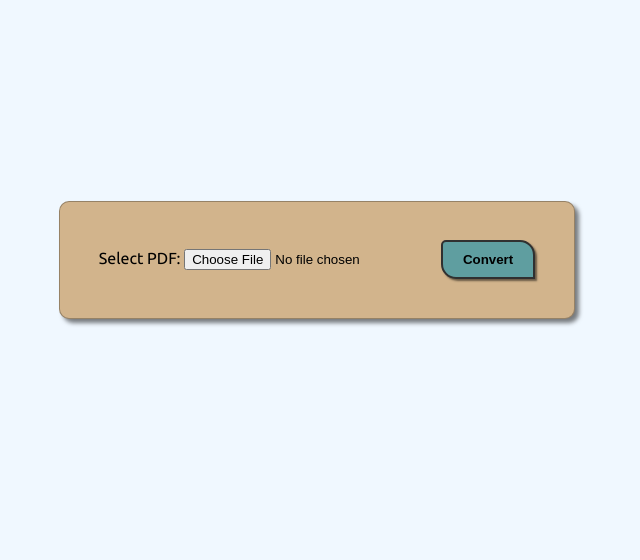
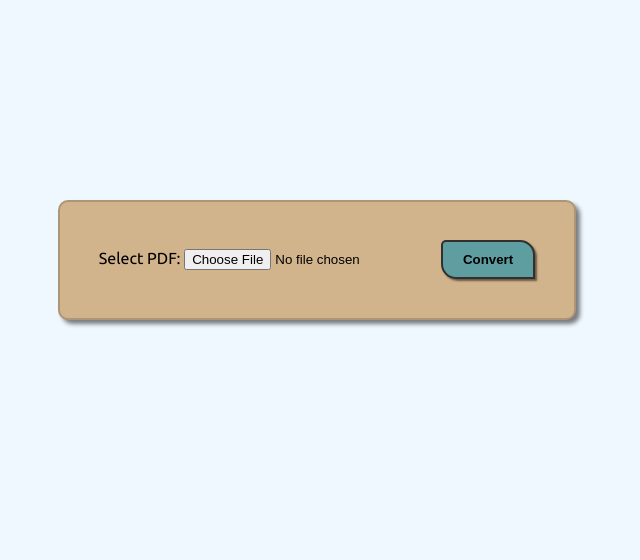
Before and after one commit to kausaraahmed/PdfImage, a Flask app: page / in a window 1280 px wide. Shown: the part 200-760 px from the top of the page, without its empty margins (323-963 px from the left). Run offline with Flask 3, Linux system fonts and the light colour scheme.

Commit message:
Update styles.css

```diff
--- a/static/styles.css
+++ b/static/styles.css
@@ -29,20 +29,18 @@ h1 {
     display: flex;
     background-color: tan;
     padding: 3vw;
-    border: 1.5px solid #14141450;
+    border: 2px solid #14141430;
     border-radius: 10px;
     box-shadow: 4px 4px 4px rgba(0, 0, 0, 0.5);
     transition: 0.2s ease-in-out;
 }
 
 .form-area:hover {
-    border: 1.5px solid #141414;
-    scale: 1.005;
+    border: 2px solid #141414;
 }
 
 button {
     padding: 10px 20px;
-    /* border-radius: 5px; */
     border-radius: 5px 15px 0 15px;
     background-color: cadetblue;
     font-weight: 700;
```
